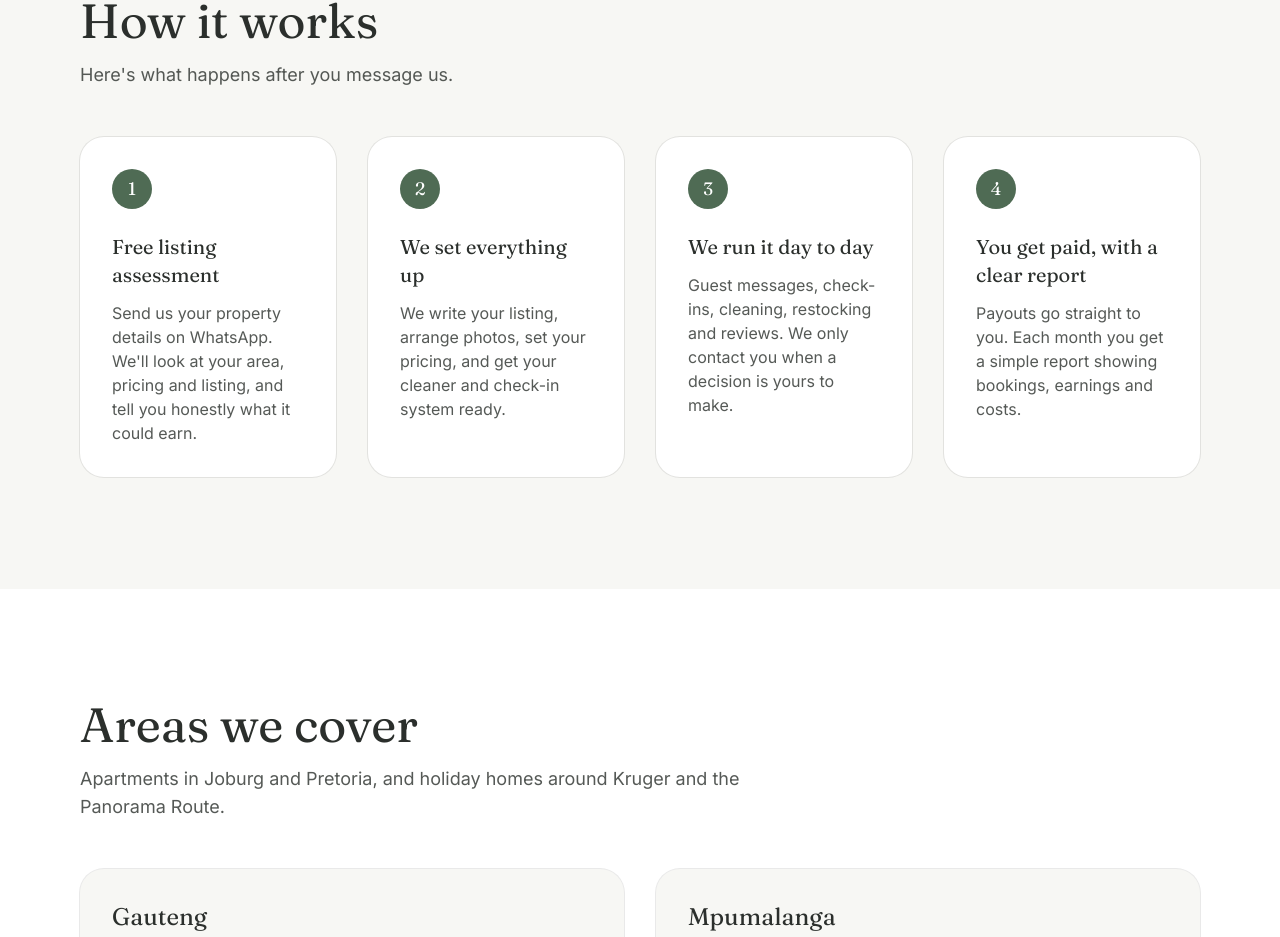
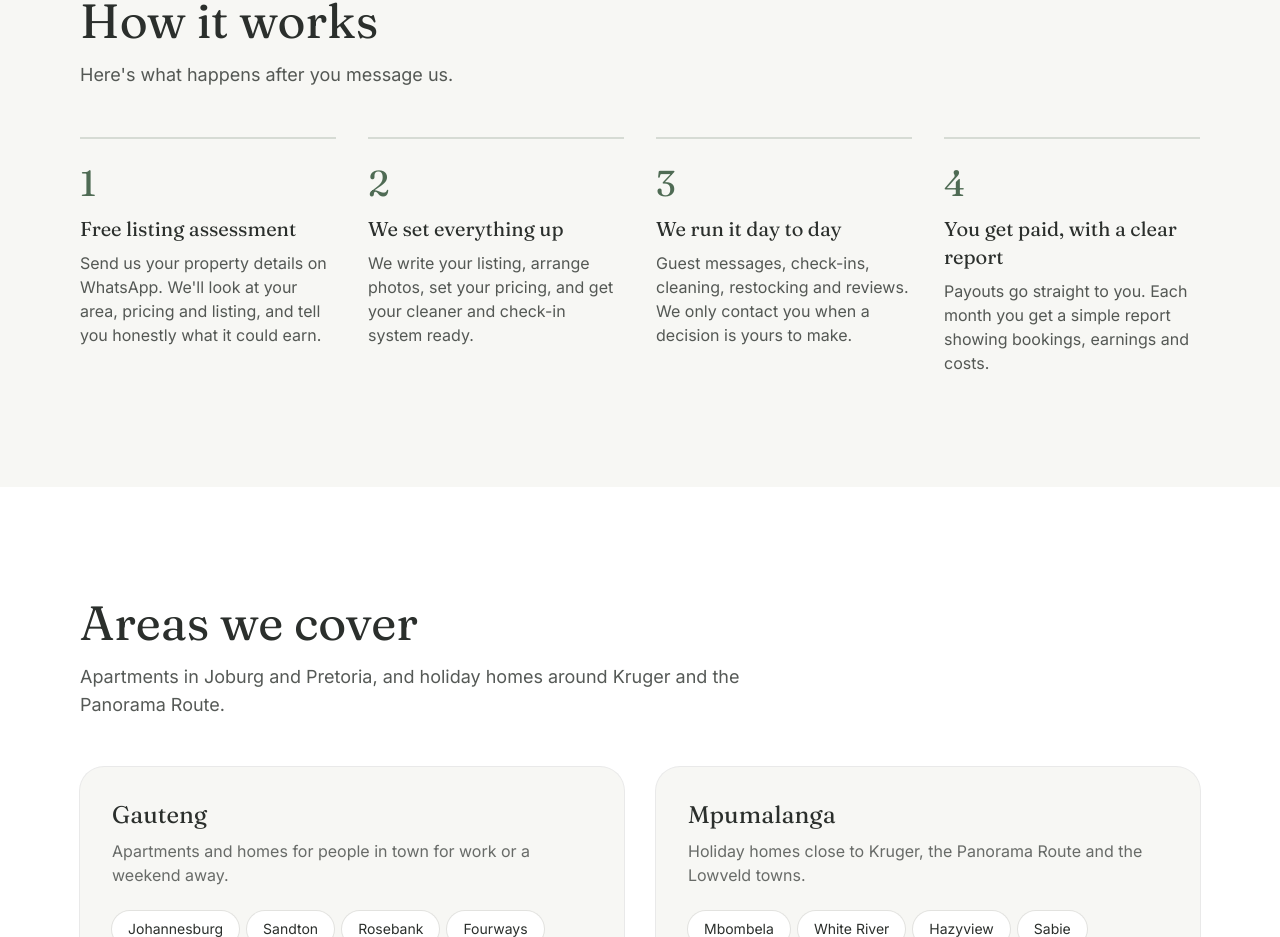
Before and after one commit to phumlamlotshwa/phumla-stays, a Next.js app: page / in a window 1280 px wide. Shown: the part 2686-3623 px from the top of the page. Built offline with nearby package versions, Linux system fonts and the light colour scheme.

Commit message:
Simplify how it works into a numbered timeline

```diff
--- a/src/components/HowItWorks.tsx
+++ b/src/components/HowItWorks.tsx
@@ -32,14 +32,14 @@ export default function HowItWorks() {
           </p>
         </div>
 
-        <ol className="mt-12 grid gap-8 md:grid-cols-2 lg:grid-cols-4">
+                <ol className="mt-12 grid gap-10 md:grid-cols-2 lg:grid-cols-4 lg:gap-8">
           {steps.map((step, index) => (
-            <li key={step.title} className="rounded-3xl bg-white p-8 ring-1 ring-charcoal/10">
-              <span className="flex h-10 w-10 items-center justify-center rounded-full bg-sage-dark font-serif text-lg text-white">
+            <li key={step.title} className="border-t-2 border-sage-dark/20 pt-6">
+              <span className="font-serif text-4xl text-sage-dark">
                 {index + 1}
               </span>
-              <h3 className="mt-6 font-serif text-xl">{step.title}</h3>
-              <p className="mt-3 text-charcoal/80">{step.description}</p>
+              <h3 className="mt-3 font-serif text-xl">{step.title}</h3>
+              <p className="mt-2 text-charcoal/80">{step.description}</p>
             </li>
           ))}
         </ol>
```
